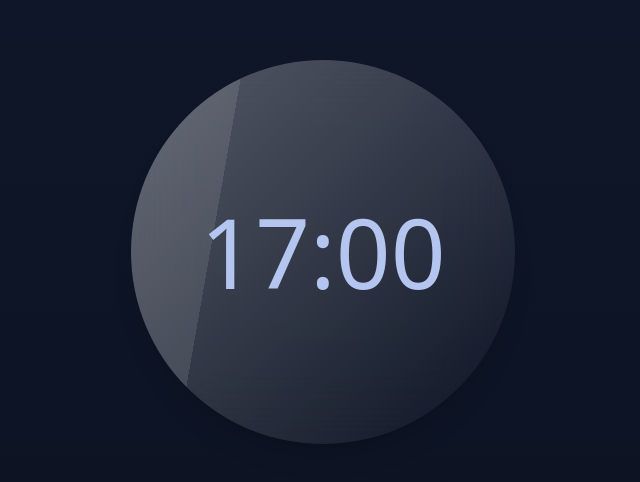
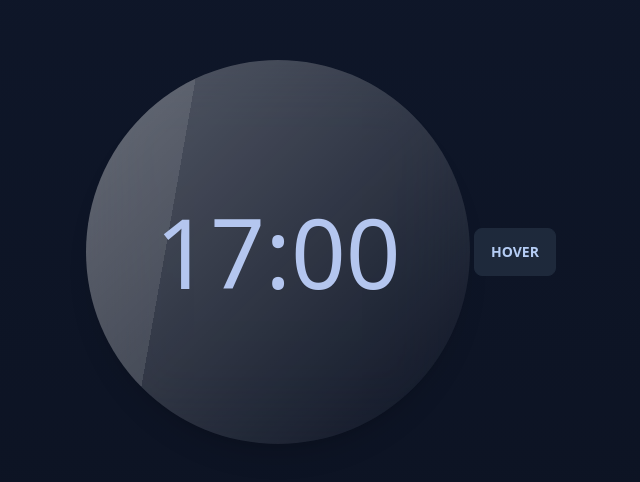
Before and after one commit to ichala/FocusMood, a React (Create React App) app: page / in a window 1280 px wide. Shown: the part 148-630 px from the top of the page, without its empty margins (317-957 px from the left). Built offline with nearby package versions, Linux system fonts and the light colour scheme.

Commit message:
Update eslint

```diff
--- a/src/App.jsx
+++ b/src/App.jsx
@@ -5,7 +5,13 @@ function App() {
         <div className="relative glass w-96 h-96   rounded-full hover:border-none flex justify-center items-center text-center p-5 shadow-xl">
           <h2 className="text-8xl ">17:00</h2>
         </div>
-
+        <div className="dropdown dropdown-hover">
+          <label tabIndex={0} className="btn m-1">Hover</label>
+          <ul tabIndex={0} className="dropdown-content menu p-2 shadow bg-base-100 rounded-box w-52">
+            <li><a>Item 1</a></li>
+            <li><a>Item 2</a></li>
+          </ul>
+        </div>
       </div>
     </div>
   );
```
Also changed, not shown: .eslintrc.json.
